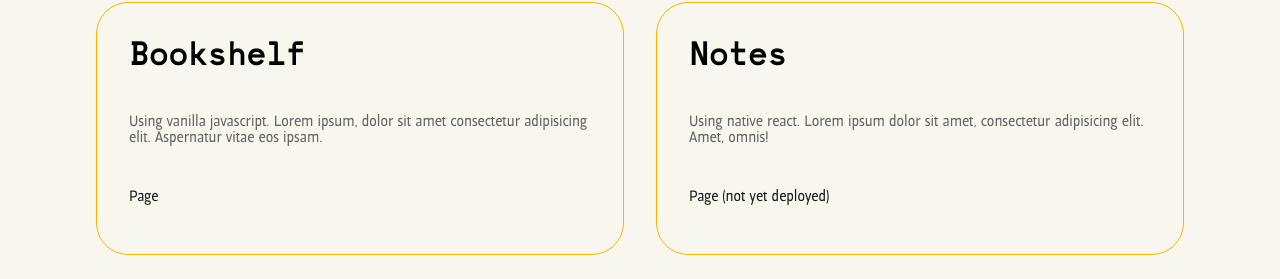
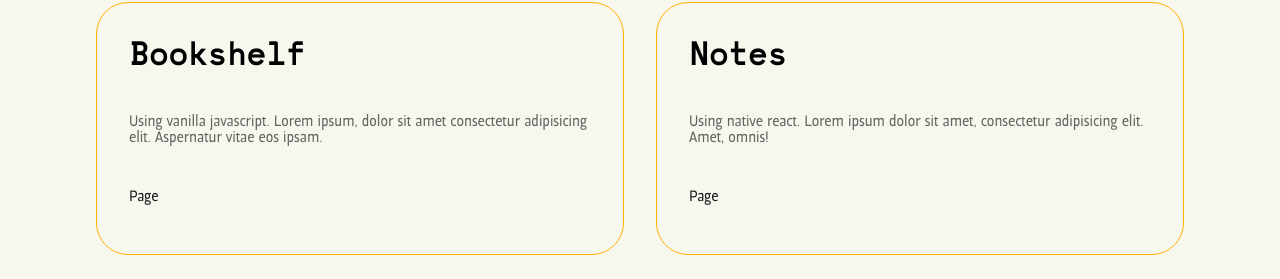
Before and after one commit to Faishal24/porto-react, a React (Vite) app: page / in a window 1280 px wide. Shown: the part 1835-2114 px from the top of the page. Built offline with nearby package versions, Linux system fonts and the light colour scheme.

Commit message:
add notes project

```diff
--- a/src/components/Section3.jsx
+++ b/src/components/Section3.jsx
@@ -27,7 +27,7 @@ const Section3 = () => {
               Using native react. Lorem ipsum dolor sit amet, consectetur
               adipisicing elit. Amet, omnis!
             </p>
-            <a href="#">Page (not yet deployed)</a>
+            <a href="https://24-notes-react.vercel.app/">Page</a>
           </div>
           <div className="p3" data-aos="fade-right">
             <h2>Calculator</h2>
```
